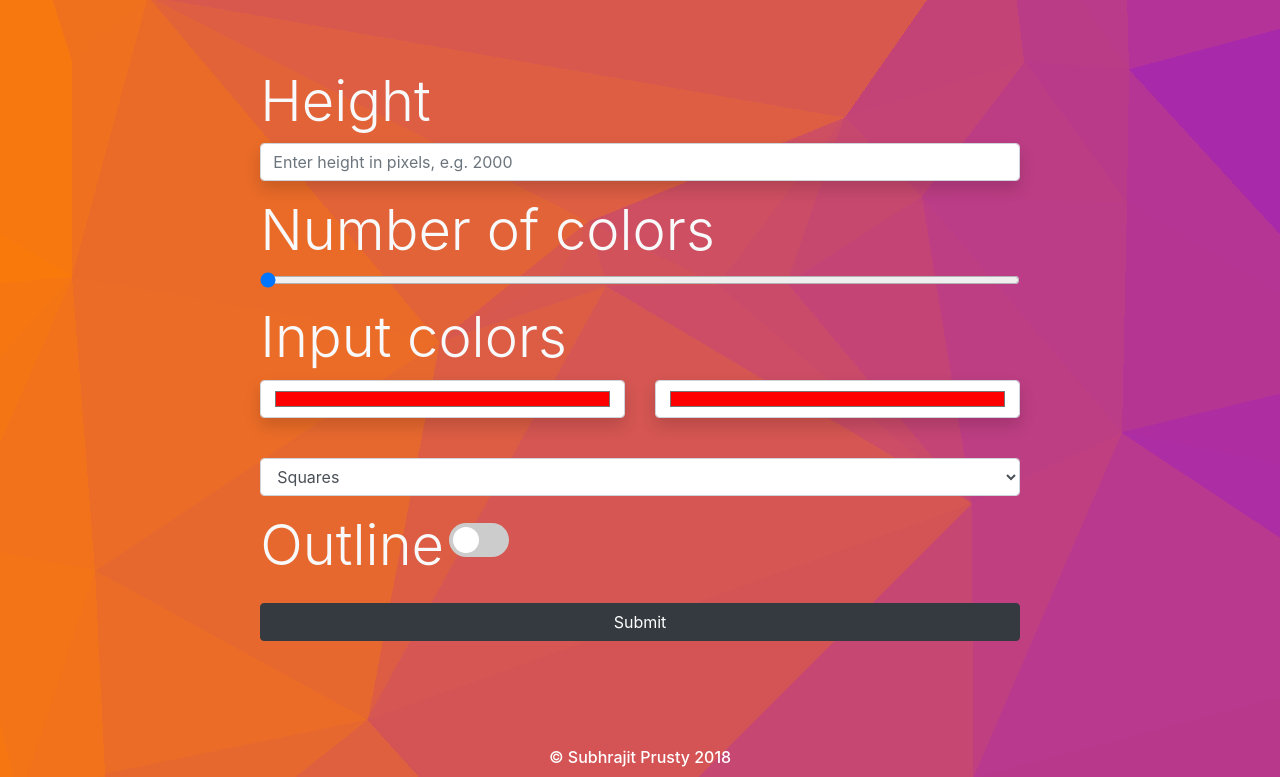
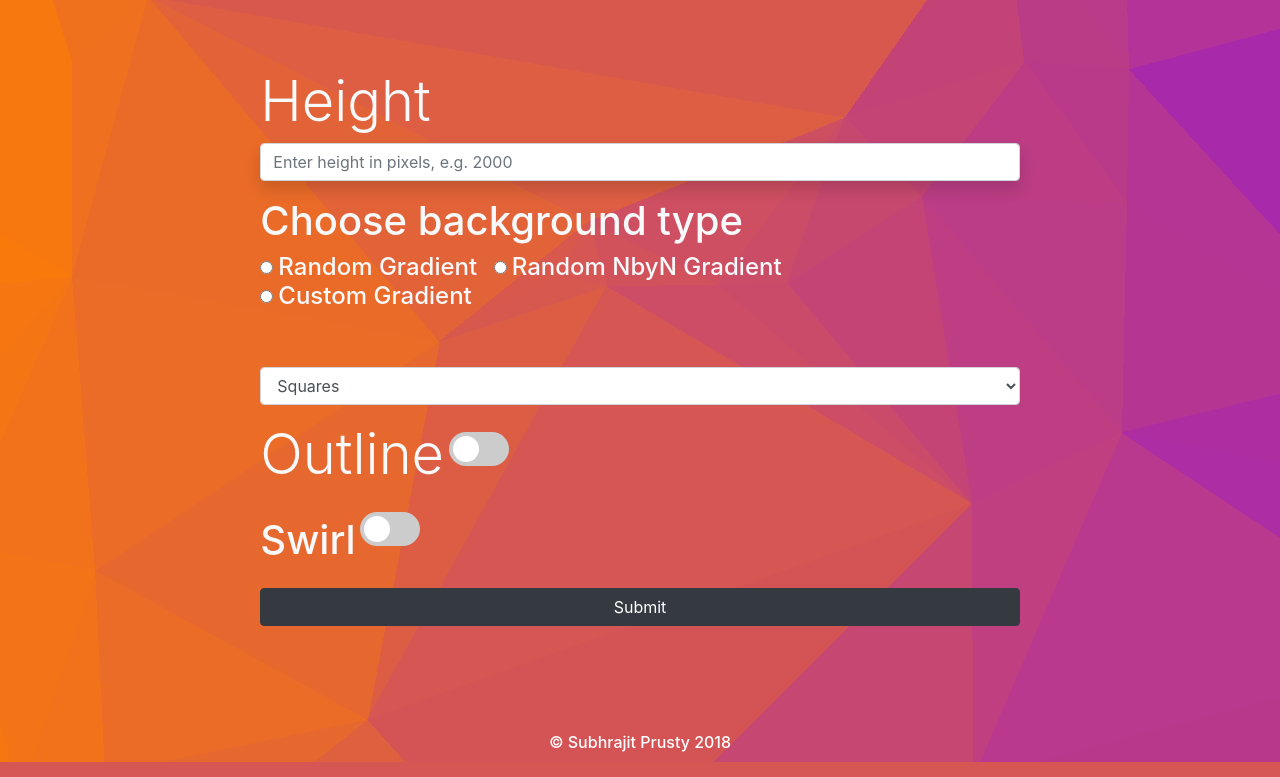
Before and after one commit to SubhrajitPrusty/wallgen, a Flask app: page /shape in a window 1280 px wide. Shown: the part 56-833 px from the top of the page. Run offline with Flask 2, Linux system fonts and the light colour scheme; some libraries are stand-ins or nearby versions.

Commit message:
Added new options to shape page

```diff
--- a/app.py
+++ b/app.py
@@ -93,59 +93,65 @@ def poly():
 @app.route("/shape", methods=['GET','POST'])
 def shape():
 	if request.method == 'POST':
-		# get data
 		side = int(request.form.get('side'))
+		outline = request.form.get('outline')
+		bgtype = request.form.get('bgtype')
+		swirl = request.form.get('swirl')
 		shape = request.form.get('shape')
-		# print(shape)
-
-		outline = request.form.get('outline')
-
-		nColors = request.form.get('nColors')
-		# print(nColors)
-
-		colors = []
-
-		for i in range(int(nColors)):
-			colors.append(request.form.get('rgb'+str(i+1)))
 
 		error = None
-
-		try:
-			colors = [tuple(bytes.fromhex(x[1:])) for x in colors]
-		except Exception as e:
-			print(e)
-			error = "ERROR: Invalid color hex"
 
 		if side > 5000 or side < 100:
 			error = "WARNING: Image too large OR Image too small"
 
+		fname = "wall-{}.png".format(int(time.time()))
+		fpath = 'static/images/'+fname
+
+		img = random_gradient(side)
+
+		if bgtype == "nbyn":
+			img = NbyNGradient(side)
+		elif bgtype == "customColors":
+			nColors = request.form.get('nColors')
+			colors = []
+
+			for i in range(int(nColors)):
+				colors.append(request.form.get('rgb'+str(i+1)))
+
+			try:
+				colors = [tuple(bytes.fromhex(x[1:])) for x in colors]
+			except Exception as e:
+				print(e)
+				error = "ERROR: Invalid color hex"
+
+			img = nGradient(side, *colors)
+
 		if error != None:
 			print(error)
 			return render_template('error.html', context=error)
+
+		if outline:
+			outline = tuple(bytes.fromhex("#2c2c2c"[1:]))
 		else:
-			fname = "wall-{}.png".format(int(time.time()))
-			fpath = 'static/images/'+fname
-			img = nGradient(side, *colors)
+			outline = None
 
-			if outline:
-				outline = tuple(bytes.fromhex("#2c2c2c"[1:]))
-			else:
-				outline = None
+		if swirl:
+			img = swirl_image(img)
 
-			if shape == 'hexagon':
-				img = genHexagon(side, side, img, outline)
-			elif shape == 'squares':
-				img = genSquares(side, side, img, outline)
-			elif shape == 'diamond':
-				img = genDiamond(side, side, img, outline)
-			elif shape == 'triangle':
-				img = genTriangle(side, side, img, outline)
-			elif shape == 'isometric':
-				img = genIsometric(side, side, img, outline)
-			# print(fpath)
-			img.save(fpath)
-			imgurl = url_for('static',filename='images/'+fname)
-			return render_template("download.html", context=imgurl, home="shape")
+		if shape == 'hexagon':
+			img = genHexagon(side, side, img, outline)
+		elif shape == 'squares':
+			img = genSquares(side, side, img, outline)
+		elif shape == 'diamond':
+			img = genDiamond(side, side, img, outline)
+		elif shape == 'triangle':
+			img = genTriangle(side, side, img, outline)
+		elif shape == 'isometric':
+			img = genIsometric(side, side, img, outline)
+		# print(fpath)
+		img.save(fpath)
+		imgurl = url_for('static',filename='images/'+fname)
+		return render_template("download.html", context=imgurl, home="shape")
 	else:
 		return render_template('shape.html')
 
--- a/templates/shape.html
+++ b/templates/shape.html
@@ -4,21 +4,44 @@
 
 <div class="container mx-auto col-md-8">
 	<div class="jumbotron bg-transparent">
-		<form action="/shape" method="POST" target="_blank">
+		<form action="/shape" method="POST">
 			<div class="form-group">
 				<label for="Height" class="display-4 text-light">Height</label>
 				<input class="form-control form-control shadow" type="number" placeholder="Enter height in pixels, e.g. 2000" name="side" min="100" max="5000" required>
 			</div>
-			<div class="form-group">
+
+			<div>
+				<div class="form-group">
 				<div class="row">
 					<div class="form-group container">
-						<label for="formControlRange" class="display-4 text-light">Number of colors</label>
-						<input type="range" class="form-control-range rounded" id="nColors" min="2" max="10" value="2" name="nColors" required>
+						<label for="choiceOfBackground" class="h1 text-light">Choose background type</label>
+						<br>
+						<div class="form-check-inline">
+							<input type="radio" class="form-check-input" value="random" name="bgtype">
+							<label for="bgtype" class="h4 text-light form-check-label">Random Gradient</label>
+						</div>
+						<div class="form-check-inline">
+							<input type="radio" class="form-check-input" value="nbyn" name="bgtype">
+							<label for="bgtype" class="h4 text-light form-check-label">Random NbyN Gradient</label>
+						</div>
+						<div class="form-check-inline">
+							<input type="radio" class="form-check-input" value="customColors" name="bgtype">
+							<label for="bgtype" class="h4 text-light form-check-label">Custom Gradient</label>
+						</div>
 					</div>
 				</div>
-				<label for="Colors" class="display-4 text-light">Input colors</label>
-				<div class="row" id="colorInput">
+				<div class="row customColors">
+					<div class="form-group container">
+						<label for="formControlRange" class="h1 text-light">Number of colors</label>
+						<input type="range" class="form-control-range rounded shadow custom-range" id="nColors" min="2" max="10" value="2" name="nColors" required>
+					</div>
 				</div>
+				<div class="row customColors">
+					<label for="Colors" class="h1 text-light">Input colors</label>
+					<div class="row" id="colorInput">
+					</div>
+				</div>
+
 			</div>
 
 			<div class="form-group">
@@ -41,11 +64,47 @@
 					</label>
 			</div>
 
+			<div class="form-group">
+				<label class="h1 text-light inline-block" for="Outline">Swirl</label>
+				<label class="switch">
+					<input class="mx-2 inline-block" name="swirl" type="checkbox">
+					<span class="slider round"></span>
+				</label>
+			</div>
+
 			<button type="submit" class="btn btn-primary btn btn-block btn-dark">Submit</button>
 		</form>
 	</div>
 </div>
 <script>
+
+	function bgtype()
+	{
+		var bttns=$("input[name=bgtype]");
+		var cc = document.getElementsByClassName("customColors");
+
+
+		for (var k=0; k<bttns.length; k++)
+		{
+			if (bttns[k].checked)
+			{
+				console.log("checked "+bttns[k]);
+				if (bttns[k].value == "customColors")
+				{
+					for(var i=0; i<cc.length; i++)
+						cc[i].style.display = "inherit";
+					renderInputs();
+				}
+			}
+			else
+			{
+				for(var i=0; i<cc.length; i++)
+					cc[i].style.display = "none";
+			}
+		}
+
+	}
+
 
 	function renderInputs() {
 		var co = $("input[name=nColors]");
@@ -69,7 +128,7 @@
 
 	$(document).ready(function ()
 	{
-		renderInputs();
+		bgtype();
 
 	});
 
@@ -79,5 +138,10 @@
 		renderInputs();
 	});
 
+	$("input[name=bgtype]").on("change", function ()
+	{
+		bgtype();
+	})
+
 </script>
 {% endblock %}
```
